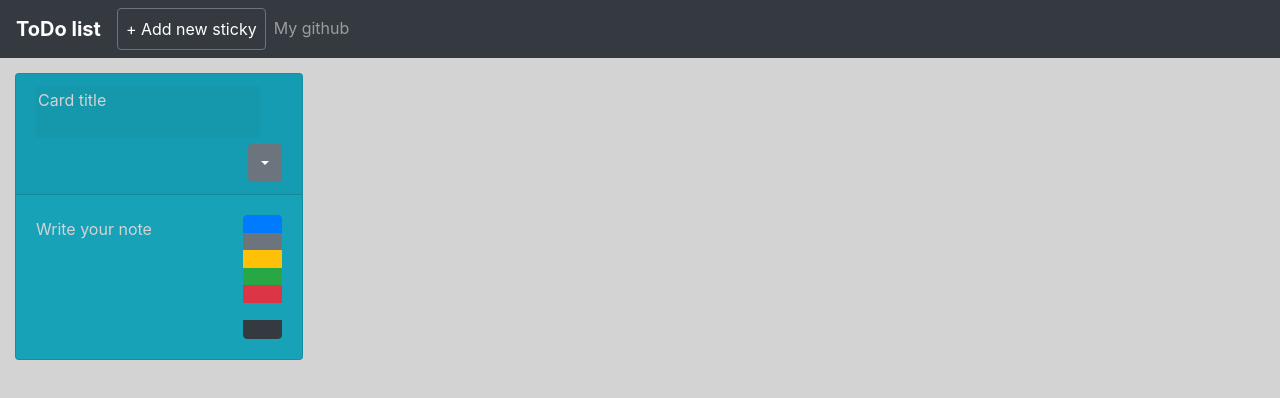
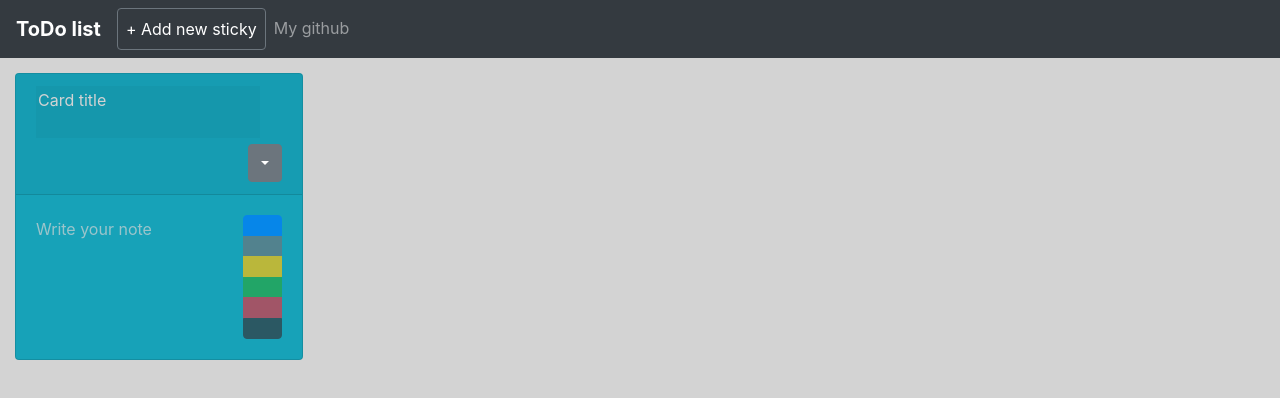
Before and after one commit to MaciejPara/ToDoList, a React (Create React App) app in the folder app/: page / in a window 1280 px wide. Shown: the top 398 px of the page. Built offline with nearby package versions, Linux system fonts and the light colour scheme.

Commit message:
master.1.2
index bug fixed

```diff
--- a/app/src/components/app.jsx
+++ b/app/src/components/app.jsx
@@ -5,35 +5,70 @@ class App extends Component {
   constructor(props) {
     super(props);
     this.state = {
-      sticky: [{ id: 1, rNumb: 5 }]
+      users: 0,
+      counter: 0,
+      stickyCount: 0,
+      nr: 0,
+      colors: [
+        { id: 0, value: "primary" },
+        { id: 1, value: "secondary" },
+        { id: 2, value: "warning" },
+        { id: 3, value: "success" },
+        { id: 4, value: "danger" },
+        { id: 5, value: "info" },
+        { id: 6, value: "dark" }
+      ],
+      sticky: [
+        {
+          id: 0,
+          rNumb: 5,
+          curColor: [
+            { id: 0, value: "primary" },
+            { id: 1, value: "secondary" },
+            { id: 2, value: "warning" },
+            { id: 3, value: "success" },
+            { id: 4, value: "danger" },
+            { id: 6, value: "dark" }
+          ]
+        }
+      ]
     };
     this.handleClick = this.handleClick.bind(this);
     this.handleDelete = this.handleDelete.bind(this);
     this.updateColor = this.updateColor.bind(this);
   }
   handleDelete(e) {
-    console.log(e + "deleted");
     const stickyTab = this.state.sticky.filter(c => c.id !== e);
     const sticky = stickyTab;
+
+    const counter = this.state.counter + 1;
+    this.setState({ counter });
+
     this.setState({ sticky });
   }
   handleClick() {
+    let stickyCount = this.state.stickyCount + 1;
+    this.setState({ stickyCount });
     const stickyTab = [...this.state.sticky];
-    let nr = stickyTab.length;
+
     let rNr = Math.random() * (6 - 0) + 0;
     rNr = parseInt(rNr, 10);
-    nr++;
-    console.log(rNr);
-    stickyTab.push({ id: nr, rNumb: rNr });
+
+    console.log(stickyCount);
+    const colors = this.state.colors.filter(c => c.id !== rNr);
+    stickyTab.push({ id: stickyCount, rNumb: rNr, curColor: colors });
     let sticky = stickyTab;
+    this.setState({ nr: this.state.nr + 1 });
     this.setState({ sticky });
   } // handleClick get info about clicked button and update state with stickys
   updateColor(id, color) {
-    //console.log(id, color);
-    let stickyTab = this.state.sticky;
-    console.log(stickyTab);
+    let stickyTab = [...this.state.sticky];
 
-    stickyTab[id - 1].rNumb = color;
+    const index = stickyTab.findIndex(i => i.id === id);
+    const curColor = this.state.colors.filter(c => c.id !== color);
+
+    stickyTab[index].rNumb = color;
+    stickyTab[index].curColor = curColor;
 
     const sticky = stickyTab;
     this.setState({ sticky });
--- a/app/src/components/css/sticky.css
+++ b/app/src/components/css/sticky.css
@@ -8,3 +8,6 @@
   float: right;
   cursor: pointer;
 }
+.row {
+  opacity: 0.7;
+}
--- a/app/src/components/stickys.jsx
+++ b/app/src/components/stickys.jsx
@@ -3,15 +3,24 @@ import "./css/sticky.css";
 class Stickys extends Component {
   constructor(props) {
     super(props);
+    this.color = "primary";
     this.state = {
-      color: [
-        { value: "primary" },
-        { value: "secondary" },
-        { value: "warning" },
-        { value: "success" },
-        { value: "danger" },
-        { value: "info" },
-        { value: "dark" }
+      defColor: [
+        { id: 0, value: "primary" },
+        { id: 1, value: "secondary" },
+        { id: 2, value: "warning" },
+        { id: 3, value: "success" },
+        { id: 4, value: "danger" },
+        { id: 5, value: "info" },
+        { id: 6, value: "dark" }
+      ],
+      curColor: [
+        { id: 0, value: "primary" },
+        { id: 1, value: "secondary" },
+        { id: 2, value: "warning" },
+        { id: 3, value: "success" },
+        { id: 4, value: "danger" },
+        { id: 6, value: "dark" }
       ]
     };
     this.delete = this.delete.bind(this);
@@ -20,9 +29,13 @@ class Stickys extends Component {
   delete(e) {
     this.props.delete(e);
   }
-  updateColor(id, color) {
-    console.log(id + " " + color + "--color");
-    this.props.changeColor(id, color);
+  updateColor(id, colNr) {
+    console.log(id + " " + colNr + "--color");
+    this.props.changeColor(id, colNr);
+    // let curColor = this.state.defColor.filter(c => c.id !== colNr);
+    // this.setState({ curColor });
+    // const defColor = this.props.stickys[colNr].curColor;
+    // this.setState({ defColor });
   }
   render() {
     return (
@@ -32,7 +45,7 @@ class Stickys extends Component {
             key={stickys.id}
             className={
               "sticky card text-white bg-" +
-              this.state.color[stickys.rNumb].value +
+              this.state.defColor[stickys.rNumb].value +
               " mb-3"
             }
             style={{ maxWidth: "18rem" }}
@@ -87,7 +100,15 @@ class Stickys extends Component {
                   }}
                 />
                 <div className="col-3 btn-group-vertical">
-                  <button
+                  {stickys.curColor.map(color => (
+                    <button
+                      key={color.id}
+                      type="button"
+                      className={"btn btn-" + color.value}
+                      onClick={() => this.updateColor(stickys.id, color.id)}
+                    />
+                  ))}
+                  {/* <button
                     type="button"
                     className="btn btn-primary"
                     onClick={() => this.updateColor(stickys.id, 0)}
@@ -121,7 +142,7 @@ class Stickys extends Component {
                     type="button"
                     className="btn btn-dark"
                     onClick={() => this.updateColor(stickys.id, 6)}
-                  />
+                  /> */}
                 </div>
               </div>
             </div>
```
